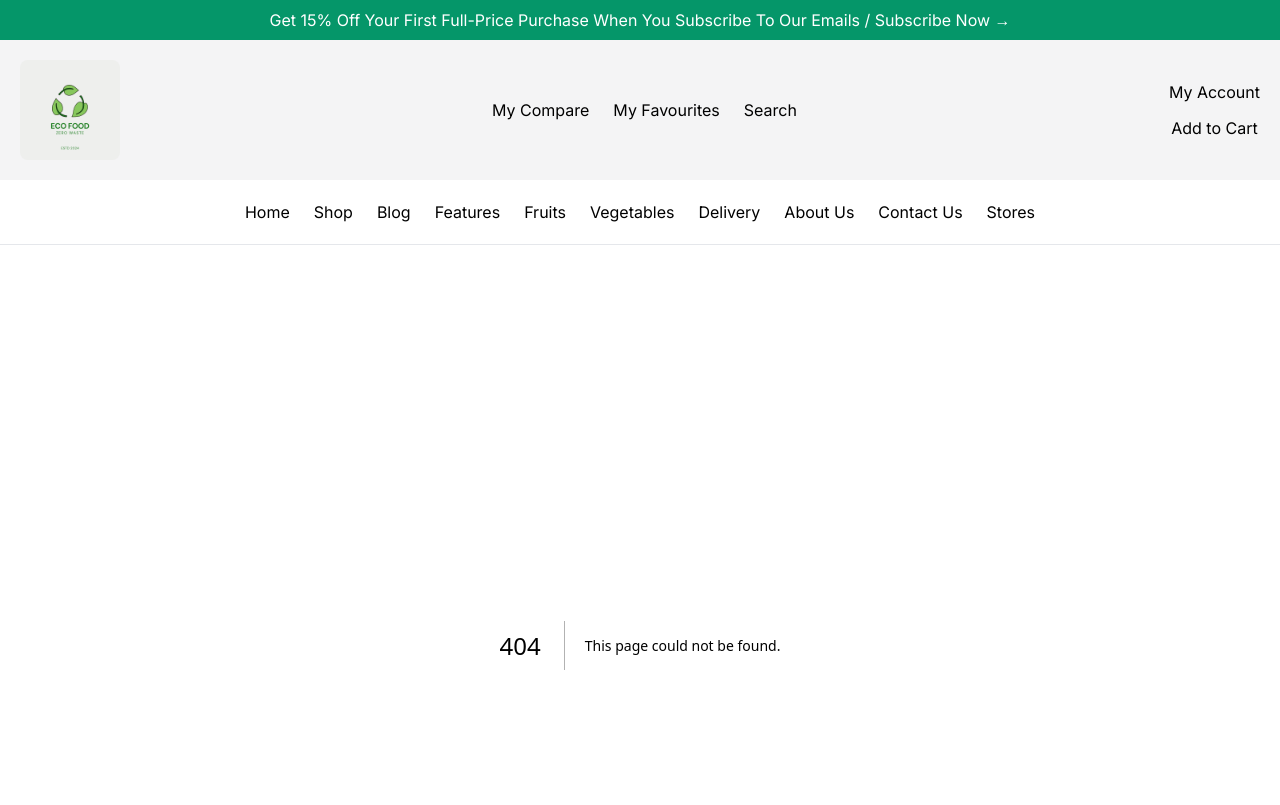
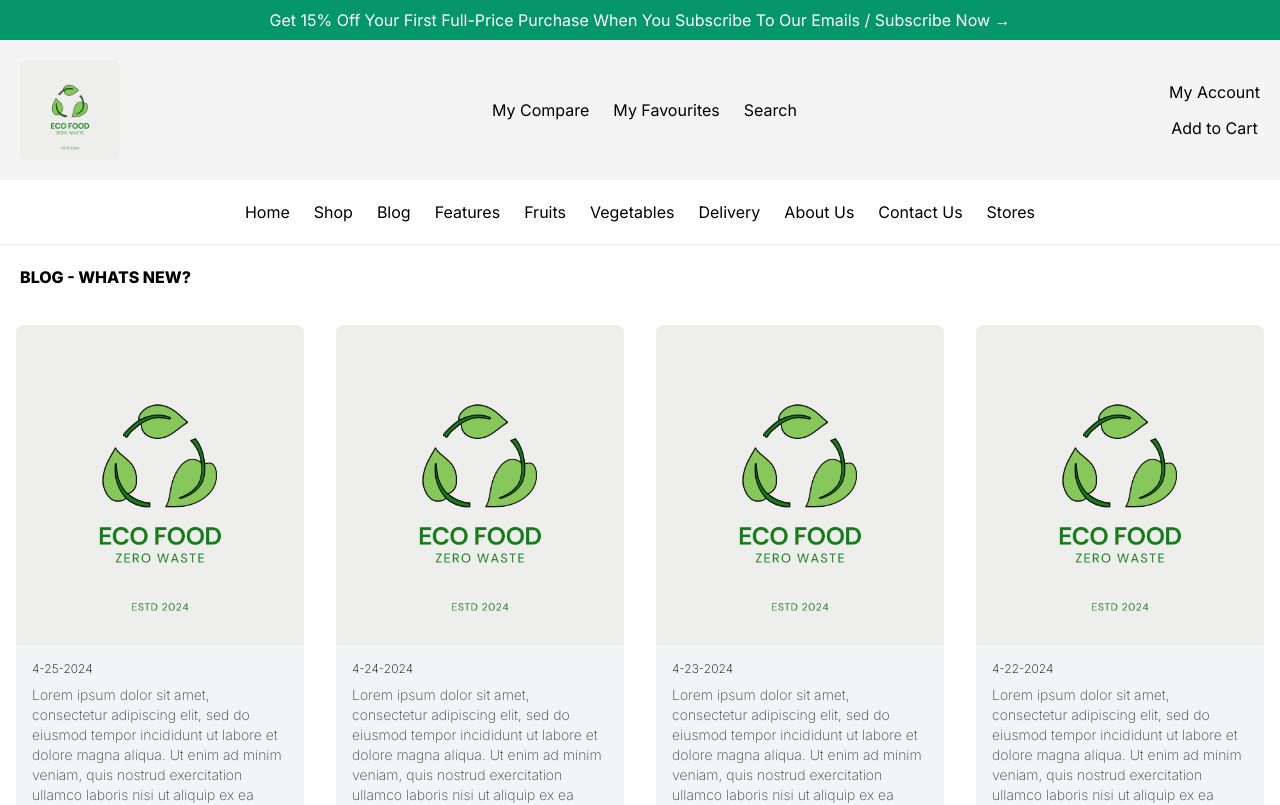
Before and after one commit to abdullah-21-siraj/ecofood, a Next.js app: page /pages/blog in a window 1280 px wide. Before the commit this address had no page. Shown: the top 805 px of the page. Built offline with nearby package versions, Linux system fonts and the light colour scheme.

Commit message:
BLOG PAGE

```diff
--- a/src/app/homePageComponents/navbar/page.tsx
+++ b/src/app/homePageComponents/navbar/page.tsx
@@ -140,7 +140,7 @@ export default function NavBar() {
             About Us
           </Link>
           <Link
-            href="/contactUs"
+            href="/pages/contactUs"
             className="text-center m-3 hover:text-contrast-green-500 transition duration-300 hidden lg:block md:block"
           >
             Contact Us
--- /dev/null
+++ b/src/app/pages/blog/page.tsx
@@ -0,0 +1,103 @@
+import Image from "next/image";
+import Link from "next/link";
+
+const items = [
+  {
+    src: "/ecofood.png",
+    imgAlt: "",
+    desc: "Lorem ipsum dolor sit amet, consectetur adipiscing elit, sed do eiusmod tempor incididunt ut labore et dolore magna aliqua. Ut enim ad minim veniam, quis nostrud exercitation ullamco laboris nisi ut aliquip ex ea commodo consequat.",
+    date: "4-25-2024",
+    link: "/",
+  },
+  {
+    src: "/ecofood.png",
+    imgAlt: "",
+    desc: "Lorem ipsum dolor sit amet, consectetur adipiscing elit, sed do eiusmod tempor incididunt ut labore et dolore magna aliqua. Ut enim ad minim veniam, quis nostrud exercitation ullamco laboris nisi ut aliquip ex ea commodo consequat.",
+    date: "4-24-2024",
+    link: "/",
+  },
+  {
+    src: "/ecofood.png",
+    imgAlt: "",
+    desc: "Lorem ipsum dolor sit amet, consectetur adipiscing elit, sed do eiusmod tempor incididunt ut labore et dolore magna aliqua. Ut enim ad minim veniam, quis nostrud exercitation ullamco laboris nisi ut aliquip ex ea commodo consequat.",
+    date: "4-23-2024",
+    link: "/",
+  },
+  {
+    src: "/ecofood.png",
+    imgAlt: "",
+    desc: "Lorem ipsum dolor sit amet, consectetur adipiscing elit, sed do eiusmod tempor incididunt ut labore et dolore magna aliqua. Ut enim ad minim veniam, quis nostrud exercitation ullamco laboris nisi ut aliquip ex ea commodo consequat.",
+    date: "4-22-2024",
+    link: "/",
+  },
+  {
+    src: "/ecofood.png",
+    imgAlt: "",
+    desc: "Lorem ipsum dolor sit amet, consectetur adipiscing elit, sed do eiusmod tempor incididunt ut labore et dolore magna aliqua. Ut enim ad minim veniam, quis nostrud exercitation ullamco laboris nisi ut aliquip ex ea commodo consequat.",
+    date: "4-21-2024",
+    link: "/",
+  },
+  {
+    src: "/ecofood.png",
+    imgAlt: "",
+    desc: "Lorem ipsum dolor sit amet, consectetur adipiscing elit, sed do eiusmod tempor incididunt ut labore et dolore magna aliqua. Ut enim ad minim veniam, quis nostrud exercitation ullamco laboris nisi ut aliquip ex ea commodo consequat.",
+    date: "4-20-2024",
+    link: "/",
+  },
+  {
+    src: "/ecofood.png",
+    imgAlt: "",
+    desc: "Lorem ipsum dolor sit amet, consectetur adipiscing elit, sed do eiusmod tempor incididunt ut labore et dolore magna aliqua. Ut enim ad minim veniam, quis nostrud exercitation ullamco laboris nisi ut aliquip ex ea commodo consequat.",
+    date: "4-19-2024",
+    link: "/",
+  },
+  {
+    src: "/ecofood.png",
+    imgAlt: "",
+    desc: "Lorem ipsum dolor sit amet, consectetur adipiscing elit, sed do eiusmod tempor incididunt ut labore et dolore magna aliqua. Ut enim ad minim veniam, quis nostrud exercitation ullamco laboris nisi ut aliquip ex ea commodo consequat.",
+    date: "4-18-2024",
+    link: "/",
+  },
+];
+
+function BlogPage() {
+  return (
+    <div>
+      <div className="mx-5 my-5 font-extrabold">BLOG - WHATS NEW?</div>
+      <div className="flex flex-wrap ">
+        {items.map((item, index) => (
+          <div
+            className="w-full sm:w-1/2 md:w-1/2 lg:w-1/2 xl:w-1/4 p-4 "
+            key={index}
+          >
+            <Link href={item.link} className="text-sm font-extralight mb-2">
+              <div className="bg-gray-100 rounded-lg overflow-hidden hover:scale-105 transition-transform duration-300 transform-gpu">
+                <div className="relative w-full h-48 sm:h-56 md:h-64 lg:h-72 xl:h-80">
+                  <Image
+                    src={item.src}
+                    layout="fill"
+                    objectFit="cover"
+                    alt={item.imgAlt}
+                    className="rounded-t-lg"
+                  />
+                </div>
+                <div className="p-4">
+                  <h3 className="text-xs font-extralight mb-2">{item.date}</h3>
+                  <p className="text-gray-700">{item.desc}</p>
+                  <button
+                    type="button"
+                    className="p-2 my-2 bg-green-800 text-white rounded-lg hover:bg-amber-300 font-medium"
+                  >
+                    <Link href={item.link}>Read More</Link>
+                  </button>
+                </div>
+              </div>
+            </Link>
+          </div>
+        ))}
+      </div>
+    </div>
+  );
+}
+
+export default BlogPage;
```
Also changed, not shown: src/app/pages/contactUs/page.tsx (renamed from src/app/contactUs/page.tsx).
